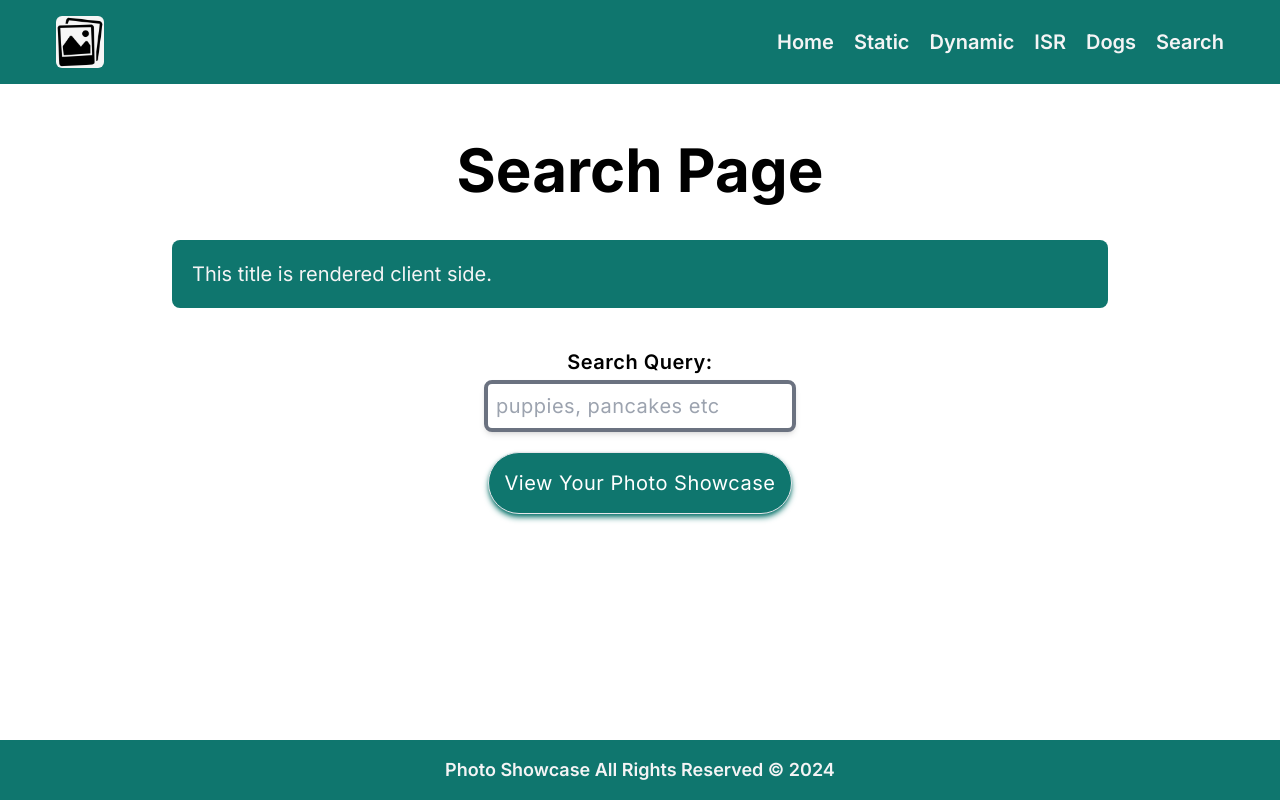
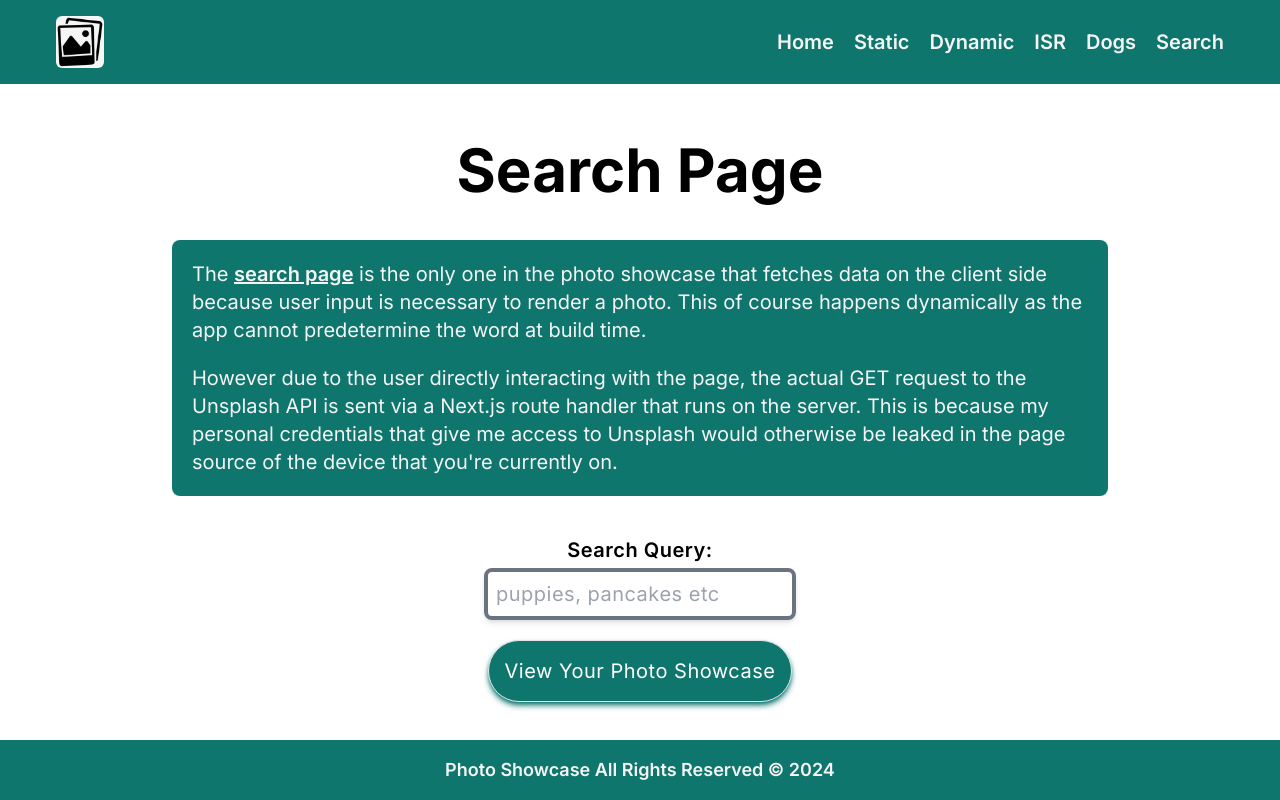
Before and after one commit to acktreptow/photo-showcase, a Next.js app: page /search in a window 1280 px wide. Built offline with nearby package versions, Linux system fonts and the light colour scheme.

Commit message:
fill out the textbox

```diff
--- a/src/app/search/page.client.tsx
+++ b/src/app/search/page.client.tsx
@@ -6,6 +6,7 @@ import Title from "../components/Title";
 import { useState } from "react";
 import { UnsplashImage } from "../types/UnsplashImage";
 import Image from "next/image";
+import Span from "../components/Span";
 
 function SearchPageClient(): JSX.Element {
   const [searchResults, setSearchResults] = useState<UnsplashImage[] | null>(
@@ -44,7 +45,19 @@ function SearchPageClient(): JSX.Element {
     <Container>
       <Title title="Search Page" />
       <TextBox>
-        <p>This title is rendered client side.</p>
+        <p className="mb-5">
+          The <Span page="search" /> is the only one in the photo showcase that
+          fetches data on the client side because user input is necessary to
+          render a photo. This of course happens dynamically as the app cannot
+          predetermine the word at build time.
+        </p>
+        <p>
+          However due to the user directly interacting with the page, the actual
+          GET request to the Unsplash API is sent via a Next.js route handler
+          that runs on the server. This is because my personal credentials that
+          give me access to Unsplash would otherwise be leaked in the page
+          source of the device that you&#39;re currently on.
+        </p>
       </TextBox>
       <form
         onSubmit={handleSubmit}
```
